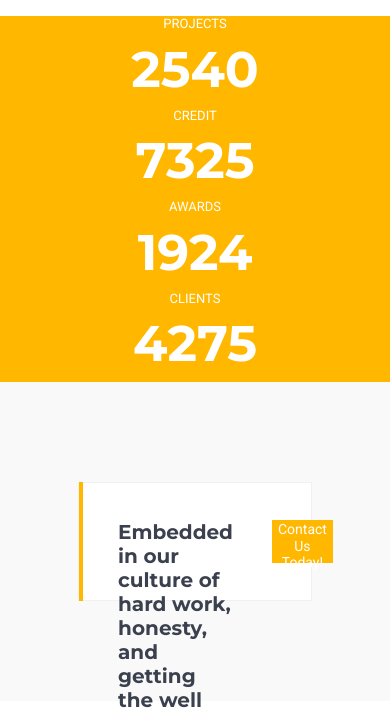
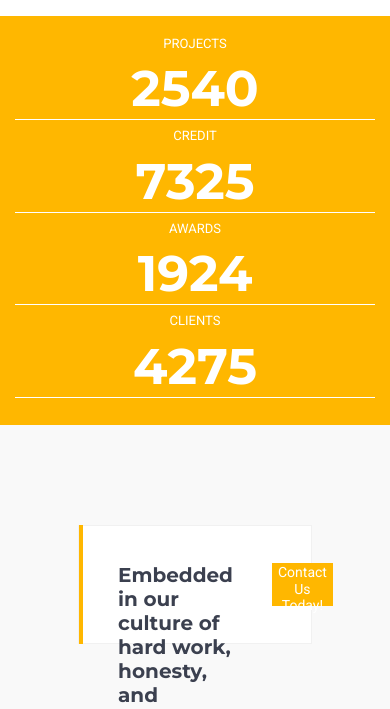
Before and after one commit to Dominik-Zajac/Page..-..Build, a website: page src/index.html in a window 390 px wide. Shown: the part 6378-7087 px from the top of the page. Drawn offline with nearby package versions, Linux system fonts and the light colour scheme; files that its build step writes are made by us from their sources.

Commit message:
Add RWD to statistics section

```diff
--- a/src/sass/components/_statistics.scss
+++ b/src/sass/components/_statistics.scss
@@ -24,3 +24,18 @@
         }
     }
 }
+
+/* Media queries */
+@media(max-width: 768px) {
+    .statistics {
+        padding: 5% 0;
+
+        &-row {
+            width: 100vw;
+
+            .statistics-number {
+                border-bottom: 1px solid #fff;
+            }
+        }
+    }
+}
```
